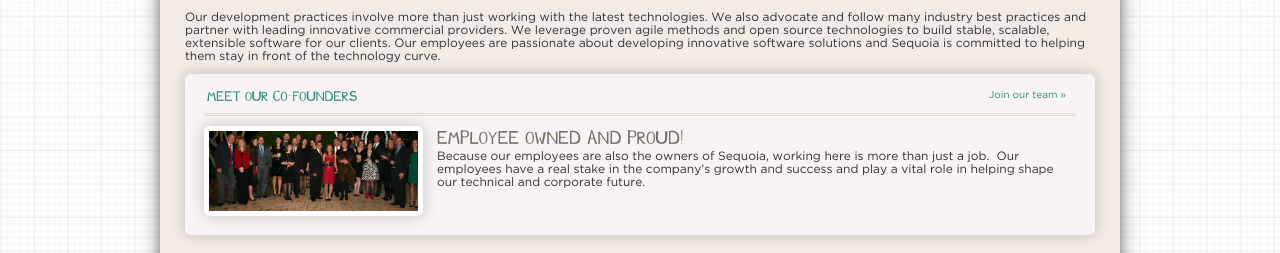
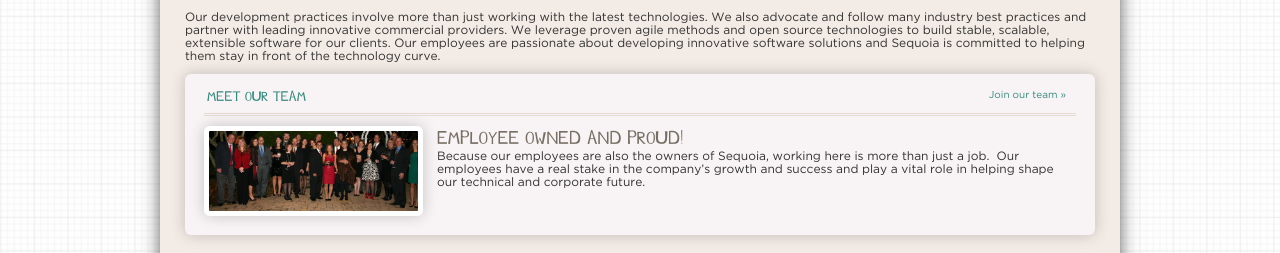
Before and after one commit to sequoiainc/www.sequoiainc.com, a Jekyll site: the page built from team-sequoia/index.html, in a window 1280 px wide. Shown: the part 353-606 px from the top of the page. Built offline with Jekyll 4.4.1, drawn with Linux system fonts in a browser that asks for light colours.

Commit message:
Update index.html

```diff
--- a/team-sequoia/index.html
+++ b/team-sequoia/index.html
@@ -11,7 +11,7 @@
   <p>Our development practices involve more than just working with the latest technologies. We also advocate and follow many industry best practices and partner with leading innovative commercial providers.  We leverage proven agile methods and open source technologies to build stable, scalable, extensible software for our clients. Our employees are passionate about developing innovative software solutions and Sequoia is committed to helping them stay in front of the technology curve.</p>
   <div class="team_sequoia-meet_container">
     <div class="team_sequoia-meet_header">
-      <h2 class="team_sequoia-meet_heading">Meet Our Co-Founders</h2>
+      <h2 class="team_sequoia-meet_heading">Meet Our Team</h2>
       <a class="team_sequoia-meet_join" href="{{ site.baseurl }}/careers/">Join our team »</a>
     </div>
     <img width="209" height="80" src="{{ site.baseurl }}/assets/images/our-team.png" class="team_sequoia-meet_image" alt="Our Team" />
```
